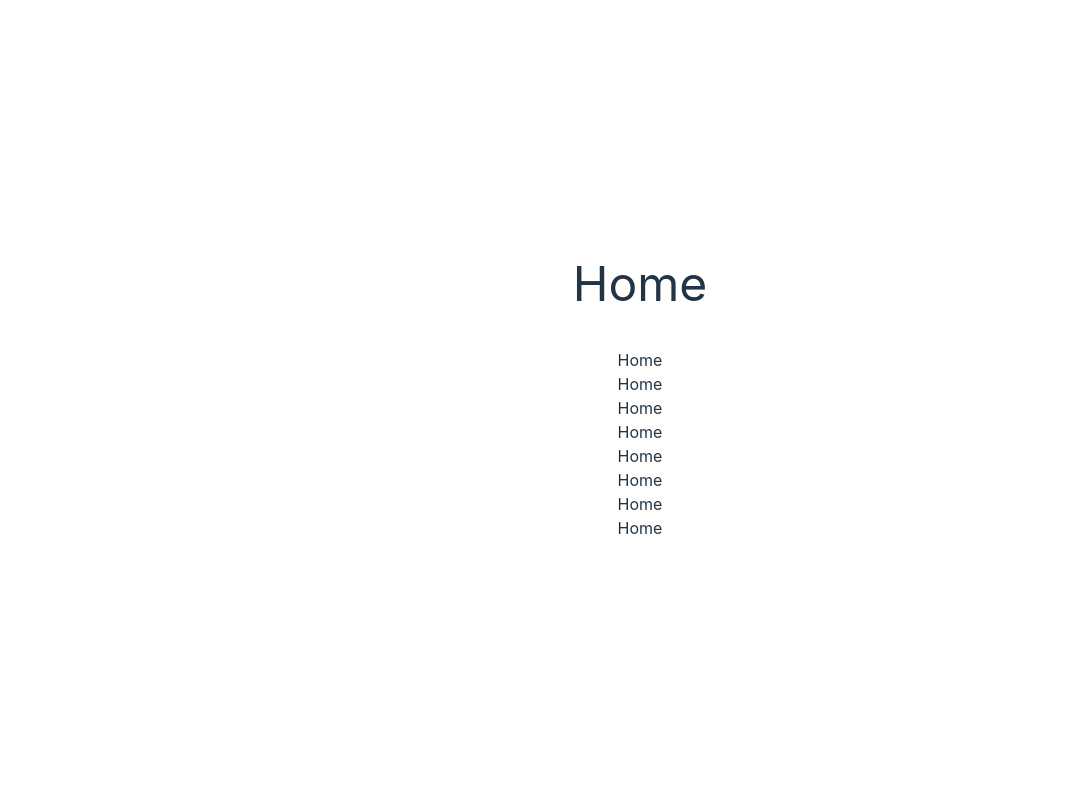
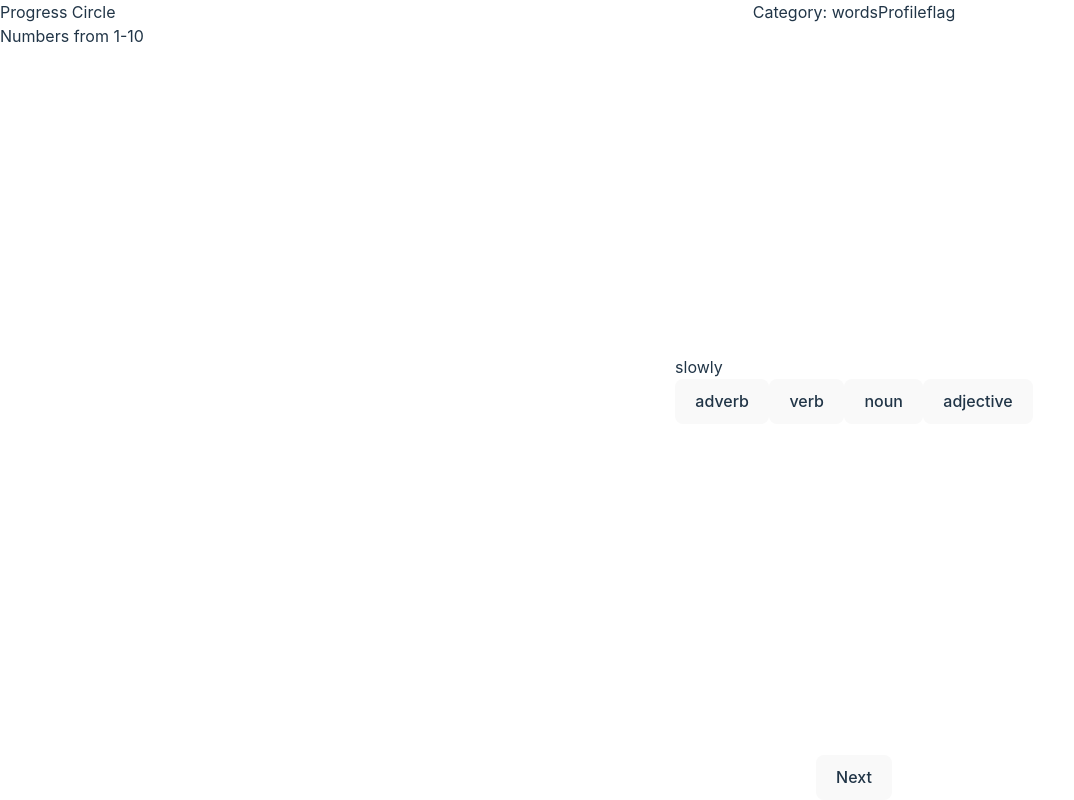
Before and after one commit to sherifhelmyzayed/nagwa-examination, a React (Vite) app in the folder nagwa-front-end/: page / in a window 1280 px wide. Shown: the whole page, without its empty margins (0-1074 px from the left). Built offline with nearby package versions, Linux system fonts and the light colour scheme.

Commit message:
feat: imported static questions

```diff
--- a/nagwa-front-end/src/App.css
+++ b/nagwa-front-end/src/App.css
@@ -1,8 +1,5 @@
 #root {
-  max-width: 1280px;
-  margin: 0 auto;
-  padding: 2rem;
-  text-align: center;
+
 }
 
 .logo {
--- a/nagwa-front-end/src/App.tsx
+++ b/nagwa-front-end/src/App.tsx
@@ -1,17 +1,31 @@
+import { useState, useEffect } from 'react'
 import reactLogo from './assets/react.svg'
 import { BrowserRouter, Routes, Route } from 'react-router-dom'
 import Home from './views/Home'
 import Result from './views/Result'
 import './App.css'
-// import './styles/Index.scss'
+// import './styles/Index.scss';
+import Data from './shared/TestData.json'
+
+
 
 function App() {
+
+  const [questions, setQuestions] = useState<any>(null);
+
+
+  // for axios call get questions endpoint
+  useEffect(() => {
+    setQuestions(Data.wordList)
+  }, [])
+
+
 
 
   return (
     <BrowserRouter>
       <Routes>
-        <Route path="/" element={<Home />} />
+        <Route path="/" element={<Home questions={questions} />} />
         <Route path="/result" element={<Result />} />
       </Routes>
     </BrowserRouter>
--- /dev/null
+++ b/nagwa-front-end/src/shared/TestData.json
@@ -0,0 +1,111 @@
+{
+    "wordList": [
+        {
+            "id": 1,
+            "word": "slowly",
+            "pos": "adverb"
+        },
+        {
+            "id": 2,
+            "word": "ride",
+            "pos": "verb"
+        },
+        {
+            "id": 3,
+            "word": "bus",
+            "pos": "noun"
+        },
+        {
+            "id": 4,
+            "word": "commute",
+            "pos": "verb"
+        },
+        {
+            "id": 5,
+            "word": "emissions",
+            "pos": "noun"
+        },
+        {
+            "id": 6,
+            "word": "walk",
+            "pos": "verb"
+        },
+        {
+            "id": 7,
+            "word": "fast",
+            "pos": "adjective"
+        },
+        {
+            "id": 8,
+            "word": "car",
+            "pos": "noun"
+        },
+        {
+            "id": 9,
+            "word": "crowded",
+            "pos": "adjective"
+        },
+        {
+            "id": 10,
+            "word": "arrival",
+            "pos": "noun"
+        },
+        {
+            "id": 11,
+            "word": "emit",
+            "pos": "verb"
+        },
+        {
+            "id": 12,
+            "word": "independent",
+            "pos": "adjective"
+        },
+        {
+            "id": 13,
+            "word": "convenient",
+            "pos": "adjective"
+        },
+        {
+            "id": 14,
+            "word": "lane",
+            "pos": "noun"
+        },
+        {
+            "id": 15,
+            "word": "heavily",
+            "pos": "adverb"
+        }
+    ],
+    "scoresList": [
+        20,
+        90,
+        100,
+        50,
+        10,
+        50,
+        60,
+        0,
+        60,
+        10,
+        90,
+        30,
+        100,
+        30,
+        20,
+        90,
+        40,
+        20,
+        10,
+        60,
+        50,
+        100,
+        50,
+        80,
+        50,
+        80,
+        60,
+        80,
+        10,
+        40
+    ]
+}
--- a/nagwa-front-end/src/views/Home.tsx
+++ b/nagwa-front-end/src/views/Home.tsx
@@ -1,18 +1,47 @@
-import React from 'react'
+import React, { useState } from 'react'
 
-const Home = () => {
+const Home = (props: any) => {
+    const [quesIndex, setQuesIndex] = useState(0);
+
+    const questions = props.questions
     return (
-        <>
-            <div className='mb-10 text-5xl'>Home</div>
-            <div>Home</div>
-            <div>Home</div>
-            <div>Home</div>
-            <div>Home</div>
-            <div>Home</div>
-            <div>Home</div>
-            <div>Home</div>
-            <div>Home</div>
-        </>
+        (questions) ? (
+
+            <>
+                <div className=" mx-auto grid grid-cols-3 gap-1 w-screen h-screen ">
+                    <div className="col-span-1">
+                        <div className="progress">Progress Circle</div>
+                        <div className="questionNumbers">
+                            Numbers from 1-10
+                        </div>
+                        <div className="timer"></div>
+                    </div>
+                    <div className="col-span-2 flex flex-col justify-between items-center h-full w-full">
+                        <div className="flex justify-between">
+                            <div>
+                                <h2>Category: <span>words</span></h2>
+                            </div>
+                            <div>Profile</div>
+                            <div>flag</div>
+                        </div>
+                        <div className="Question">
+                            {questions[quesIndex].word}
+                            <div className="answers">
+                                <button>adverb</button>
+                                <button>verb</button>
+                                <button>noun</button>
+                                <button>adjective</button>
+                            </div>
+                        </div>
+                        <div className="actionButtons">
+                            <button>
+                                Next
+                            </button>
+                        </div>
+                    </div>
+                </div>
+            </>
+        ) : null
     )
 }
 
```
